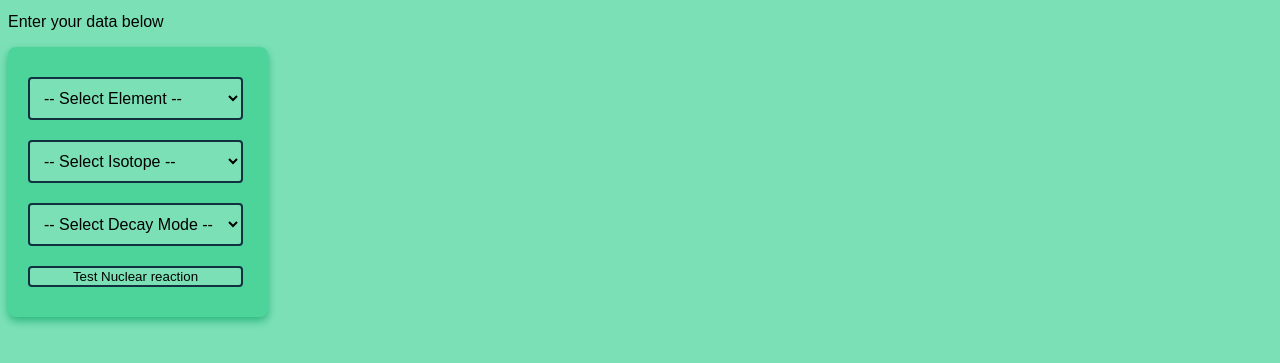
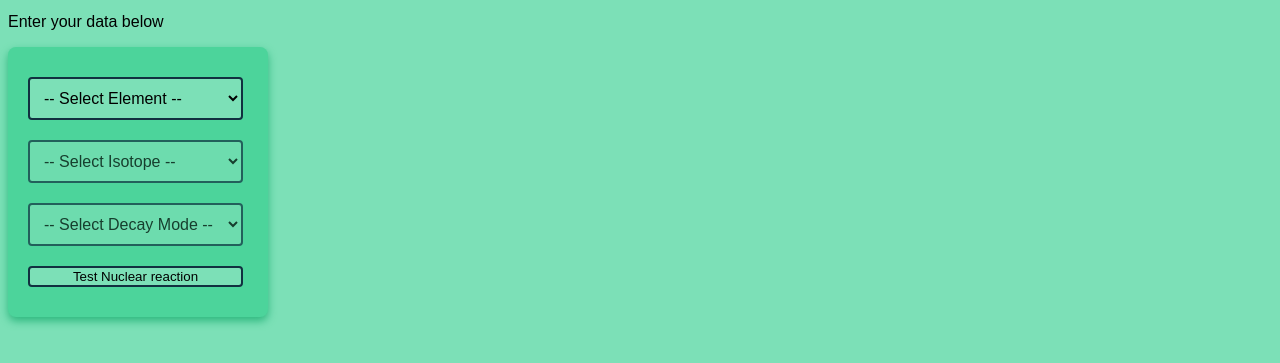
Before and after one commit to UltraPuPower/nuclear_reactions, a plain HTML site: page index.html in a window 1280 px wide. Shown: the part 139-502 px from the top of the page. Drawn offline with Linux system fonts and the light colour scheme.

Commit message:
default values for element change and forced disabling

```diff
--- a/controller.js
+++ b/controller.js
@@ -21,24 +21,26 @@ elementSelect.addEventListener('change', updateIsotopeDropdown());
 
 function updateIsotopeDropdown() {
     console.log('You changed the element selector');
-    setState("isotope-select", false);
-    setState("decay-select", true);
-    setState("attemptReaction", true);
+    isotopeSelect.innerHTML = '<option value="">-- Select Isotope --</option>';
+    decaySelect.innerHTML = '<option value="">-- Select Decay Mode --</option>';
+    isotopeSelect.disabled = true;
+    decaySelect.disabled = true;
+    reactionButton.disabled = true;
 };
 
 isotopeSelect.addEventListener('change', updateDecayDropdown());
 
 function updateDecayDropdown() {
     console.log('You changed the isotope selector');
-    setState("decay-select", false);
-    setState("attemptReaction", true);
+    decaySelect.disabled = true;
+    reactionButton.disabled = true;
 };
 
 decaySelect.addEventListener('change', updateDecayButton());
 
 function updateDecayButton() {
     console.log('You changed the decay selector');
-    setState("attemptReaction", false);
+    reactionButton.disabled = true;
 };
 
 reactionButton.addEventListener('click', executeDecayAction());
--- a/index.html
+++ b/index.html
@@ -20,20 +20,17 @@
     <div class="box">
         <div class="interactable">
             <select style='width: 215px' id="element-select">
-                <option value="">-- Select Element --</option>
-                <option value="">-- Select Elements --</option>
+                <option value="base">-- Select Element --</option>
             </select>
         </div>
         <div class="interactable">
             <select style='width: 215px' id="isotope-select">
-                <option value="">-- Select Isotope --</option>
-                <option value="">-- Select Isotopes --</option>
+                <option value="base">-- Select Isotope --</option>
             </select>
         </div>
         <div class="interactable">
             <select style='width: 215px' id="decay-select">
-                <option value="">-- Select Decay Mode --</option>
-                <option value="">-- Select Decay Modes --</option>
+                <option value="base">-- Select Decay Mode --</option>
             </select>
         </div>
         <div class="interactable">
```
